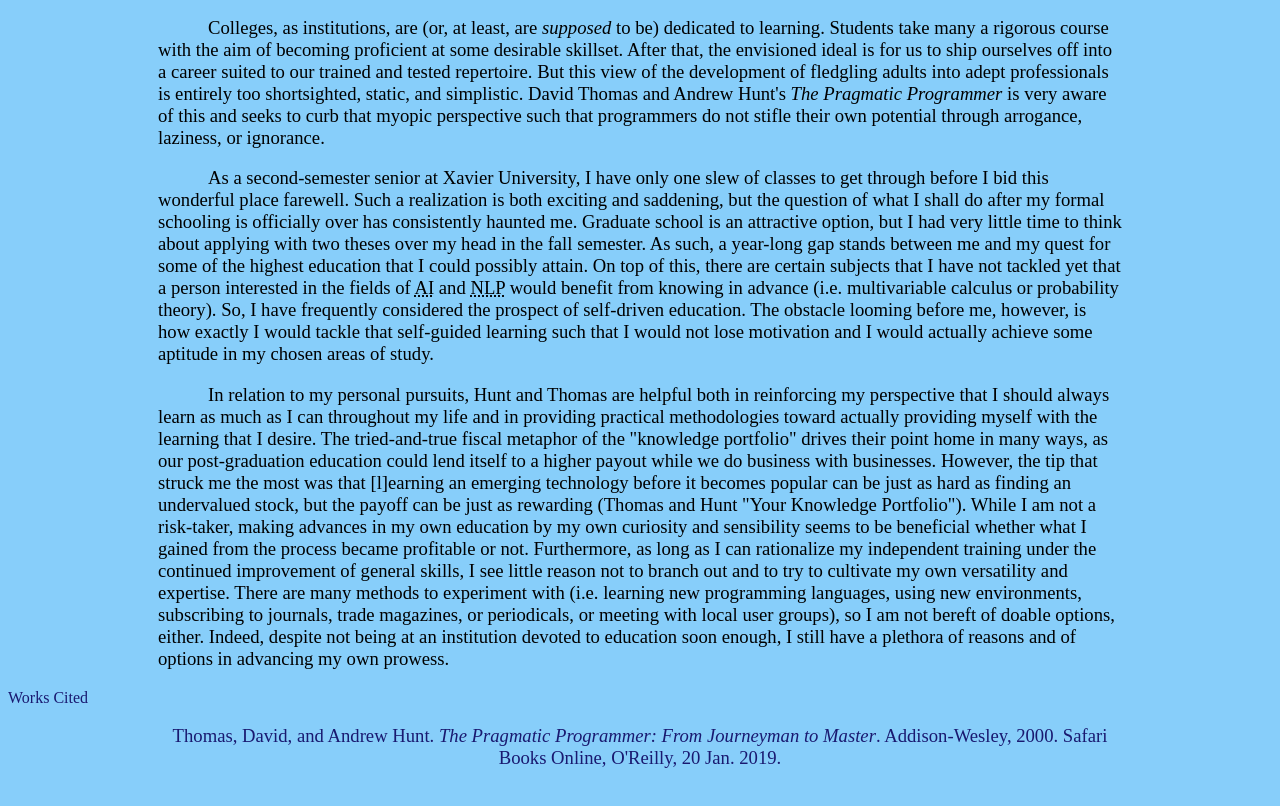
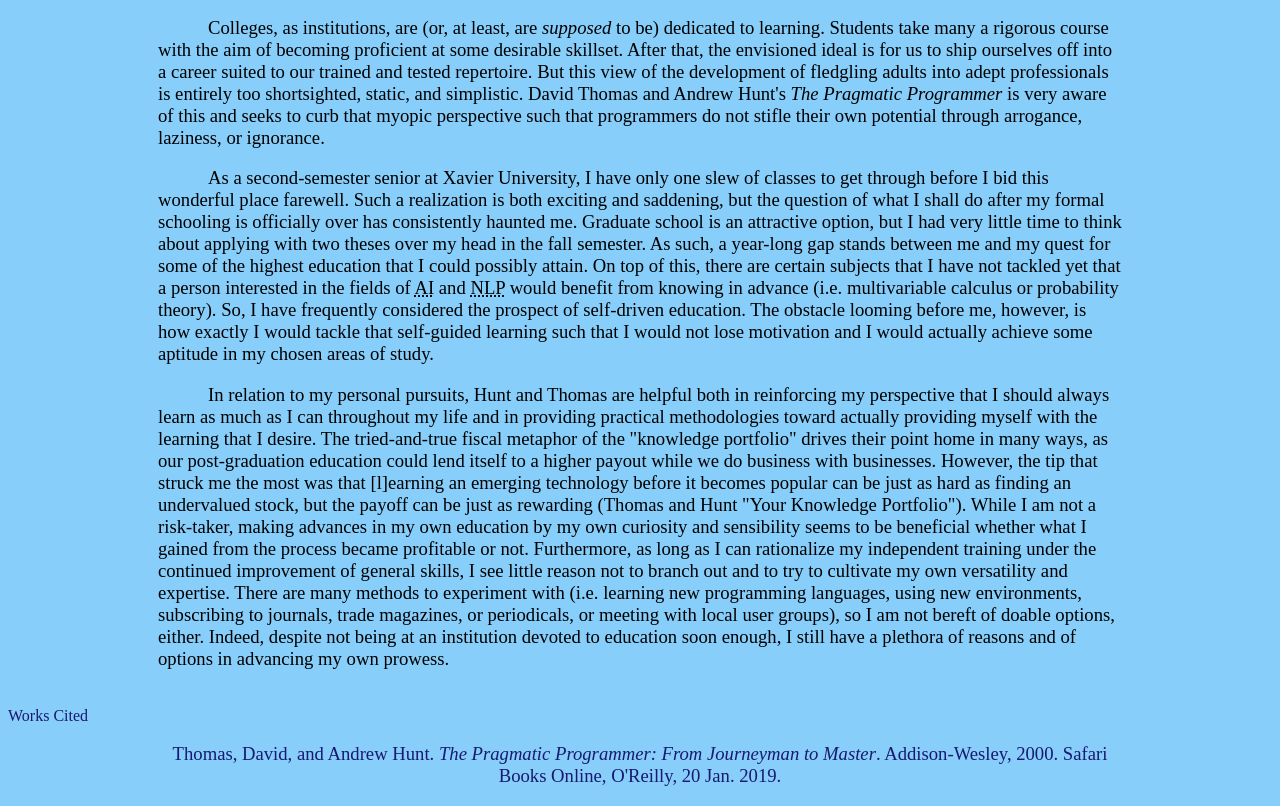
Before and after one commit to Mythologos/Mythologos.github.io, a plain HTML site: page hmwk1.html in a window 1280 px wide. Shown: the part 110-916 px from the top of the page. Drawn offline with Linux system fonts and the light colour scheme.

Commit message:
Once more, with feeling--again!

```diff
--- a/hmwk1.html
+++ b/hmwk1.html
@@ -79,9 +79,11 @@
     </p>
     </section>
     <footer>
+        <br />
         <h2, style="color: midnightblue; text-align: center">Works Cited</h2>
-        <p>Thomas, David, and Andrew Hunt. <cite src="https://www.oreilly.com/library/view/the-pragmatic-programmer/020161622X/">The Pragmatic Programmer: From Journeyman to Master</cite>.
-        Addison-Wesley, 2000. Safari Books Online, O'Reilly, 20 Jan. 2019.</p>
+        <p>Thomas, David, and Andrew Hunt. <i>The Pragmatic Programmer: From Journeyman to Master</i>.
+            Addison-Wesley, 2000. Safari Books Online, O'Reilly, 20 Jan. 2019.
+        </p>
     </footer>
 </body>
 </html>
```
